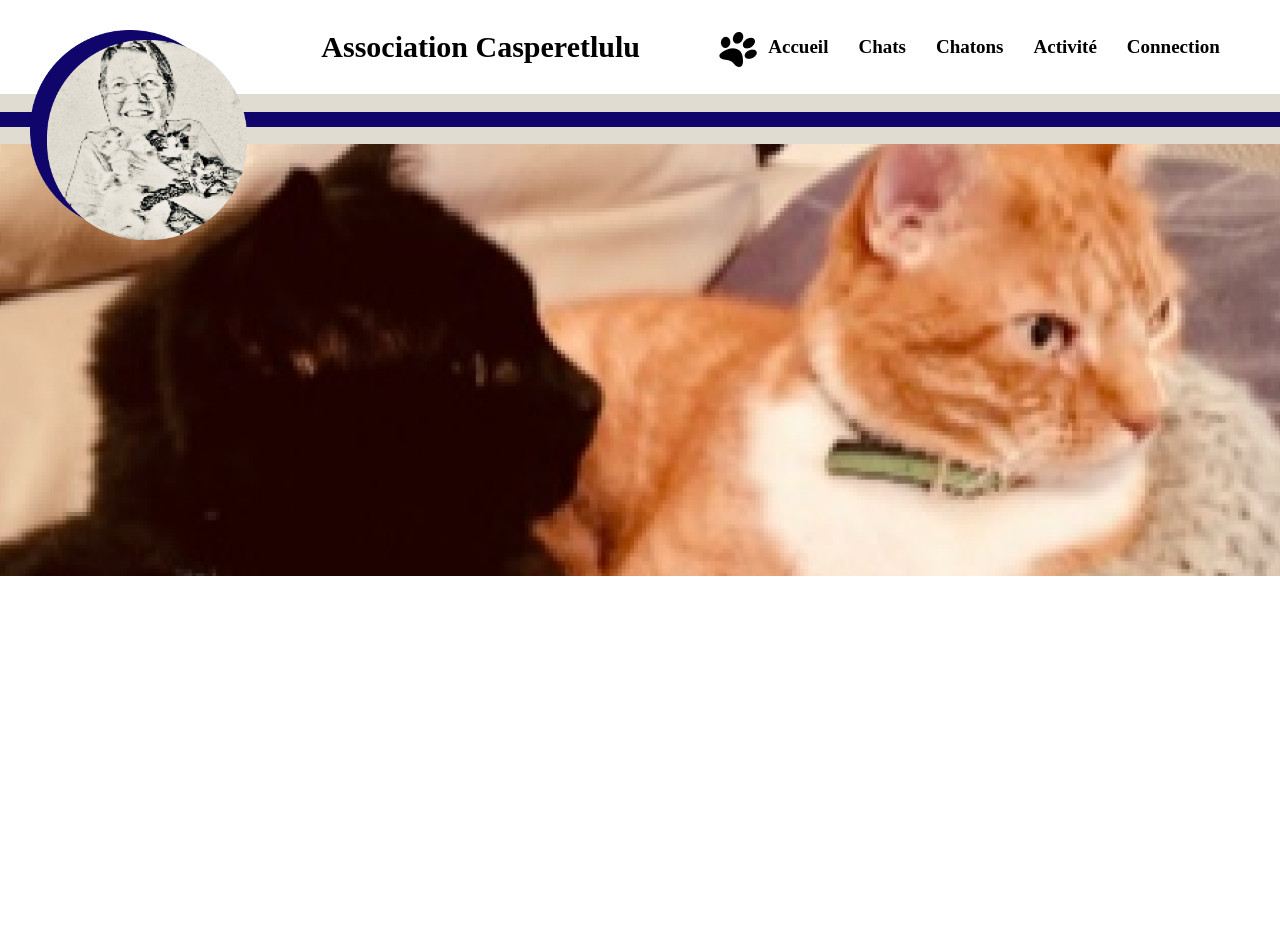
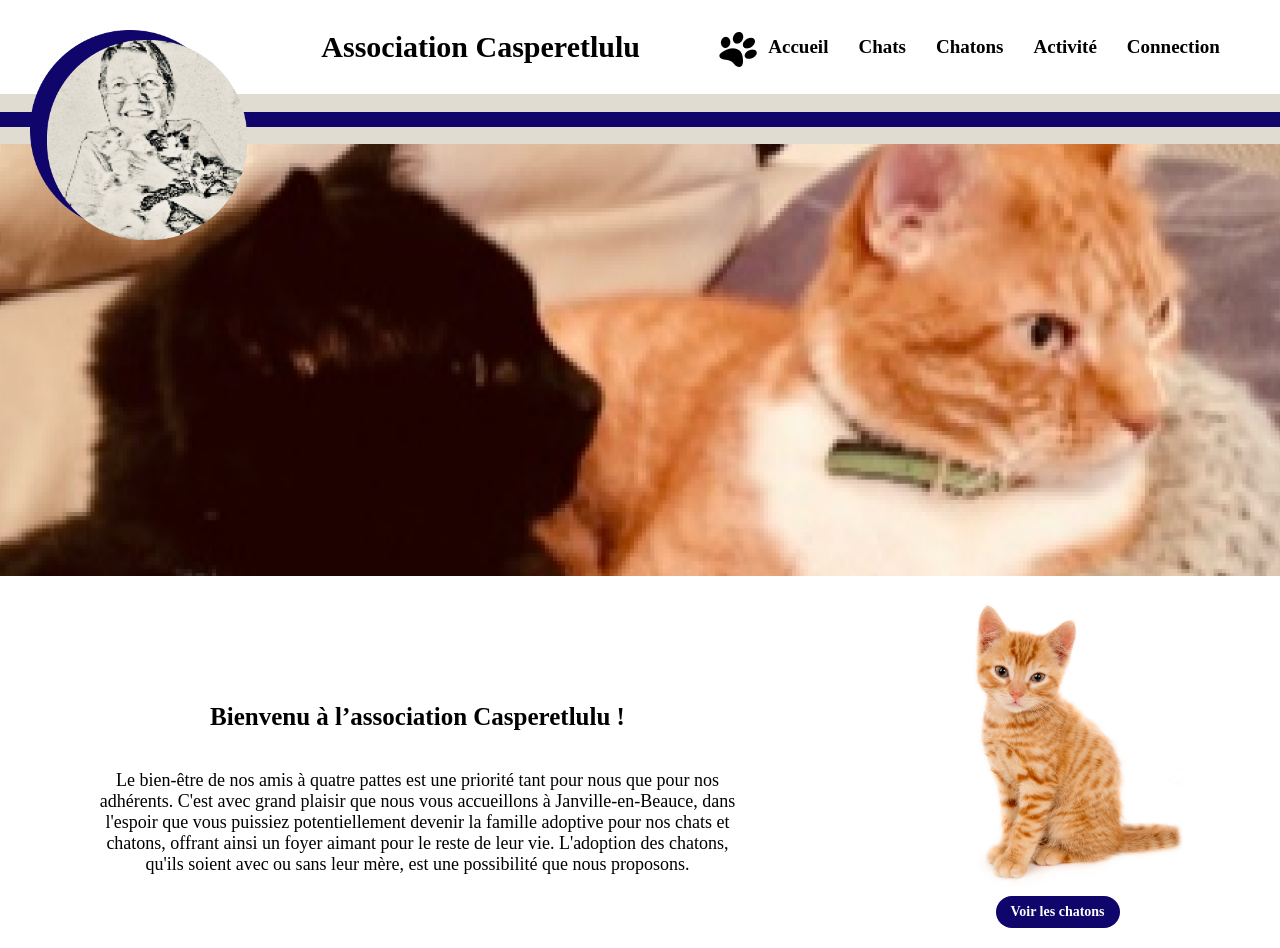
Before and after one commit to aurel740/casperetlulu, a React (Create React App) app: page / in a window 1280 px wide. Before the commit the page ends 800 px from the top, so only its background shows below. Built offline with nearby package versions, Linux system fonts and the light colour scheme.

Commit message:
main accueil 1ere partie

```diff
--- /dev/null
+++ b/src/components/MainHomeContent.js
@@ -0,0 +1,25 @@
+import React from 'react';
+import "../styles/MainHomeContent.css";
+import chaton from "../assets/pictures/chaton.png";
+import chat from "../assets/pictures/chat.png";
+
+function MainHomeContent() {
+  return (
+    <div className='mainHomeContent'>
+
+    <div className='textMain'>
+        <h2 className='homeTitle1'>Bienvenu à l’association Casperetlulu !</h2>
+        <p className='homeText1'>
+        Le bien-être de nos amis à quatre pattes est une priorité tant pour nous que pour nos adhérents. C'est avec grand plaisir que nous vous accueillons à Janville-en-Beauce, dans l'espoir que vous puissiez potentiellement devenir la famille adoptive pour nos chats et chatons, offrant ainsi un foyer aimant pour le reste de leur vie. L'adoption des chatons, qu'ils soient avec ou sans leur mère, est une possibilité que nous proposons.
+        </p>
+    </div>
+    <div className='pictureContent'>
+        <div className='pictureDiv'><img className="picture" src={chaton} alt="photo d'un chaton roux"/></div>
+      <button className='catsButtons seeKittens'>Voir les chatons</button>
+    </div>
+
+  </div>
+  )
+}
+
+export default MainHomeContent
--- a/src/pages/Home.js
+++ b/src/pages/Home.js
@@ -1,11 +1,36 @@
 import React from 'react';
 import BannerHome from '../components/BannerHome';
+import MainHomeContent from '../components/MainHomeContent';
+import chaton from "../assets/pictures/chaton.png";
+import chat from "../assets/pictures/chat.png";
 
 function Home() {
   return (
     <div className='home-content'>
-      <BannerHome/>
- </div>
+      <BannerHome />
+      <main className='mainHome'>
+        <MainHomeContent/>
+        <div className='kittensContent'>
+
+          <div className='text'></div>
+          <div className='picture'>
+          {/* <img src={chaton} alt="photo d'un chaton roux"/> */}
+            <div className='button seeKittens'></div>
+          </div>
+
+        </div>
+        <div className='CatsContent'>
+
+          <div className='text'></div>
+          <div className='picture'>
+          <img/>
+            <div className='button seeCats'></div>
+          </div>
+
+        </div>
+
+      </main>
+    </div>
   )
 }
 
--- /dev/null
+++ b/src/styles/MainHomeContent.css
@@ -0,0 +1,50 @@
+
+
+.mainHomeContent{
+    display: flex;
+    justify-content: space-around;
+    align-items: center;
+    width: 100%;
+}
+
+.textMain {
+    display: flex;
+    flex-direction: column;
+    align-items: center;
+    width: 50%;
+    padding-top: 71px;
+}
+
+.homeTitle1, .homeText1{
+    color: black;
+    font-family: "Abhaya Libre";
+}
+
+.homeText1{
+    font-size: 18px;
+}
+
+.homeTitle1{
+    font-size: 25px;
+    font-weight: 800;
+}
+.pictureDiv{
+    width: 250px;
+}
+
+.picture{
+    width: 100%;
+}
+
+.catsButtons{
+    font-family: "Abhaya Libre";
+    color: white;
+    font-weight: 800;
+    background-color: #0F056B;
+    width: 124px;
+    height: 32px;
+    border-radius: 50px;
+    border-color: transparent;
+    font-size: 14px;
+
+}
```
Also changed, not shown: src/assets/pictures/chat.png (added), src/assets/pictures/chaton.png (added).
